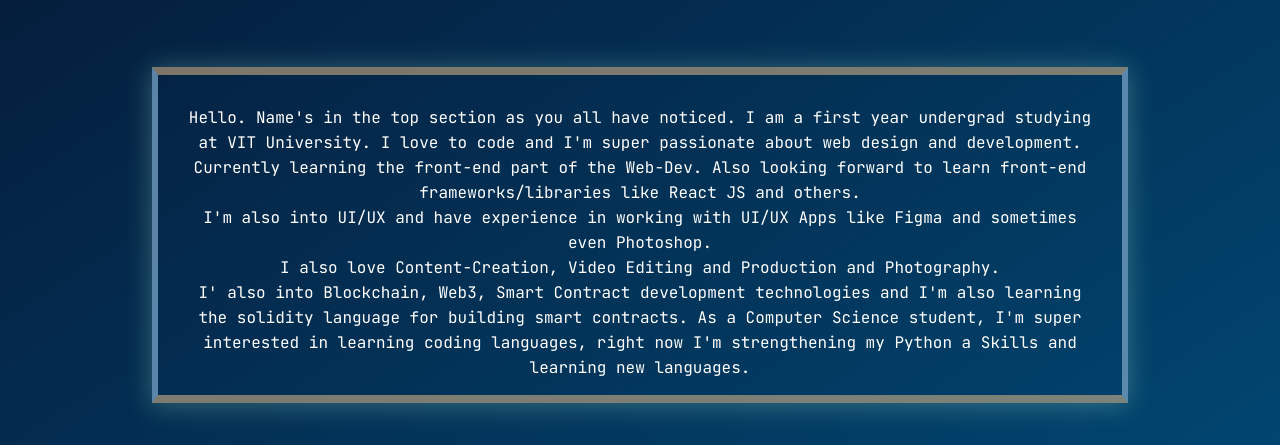
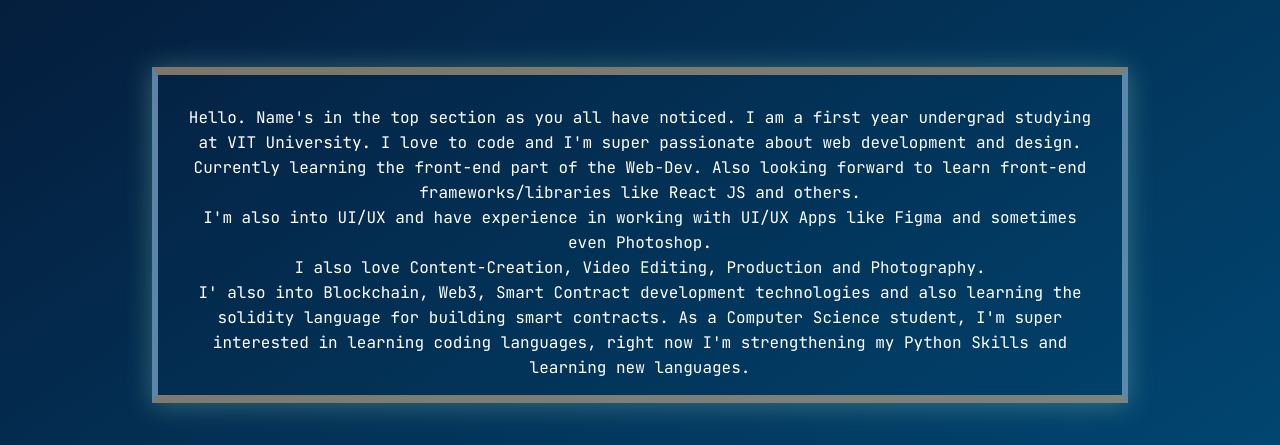
Before and after one commit to gauthking/portfolio, a plain HTML site: page index.html in a window 1280 px wide. Shown: the part 965-1410 px from the top of the page. Drawn offline with Linux system fonts and the light colour scheme.

Commit message:
random error fix

```diff
--- a/index.html
+++ b/index.html
@@ -52,12 +52,12 @@
             <h3>About Me</h3>
             <div class="aboutbox">
                 <div>Hello. Name's in the top section as you all have noticed. I am a first year undergrad studying at
-                    VIT University. I love to code and I'm super passionate about web design and development.
+                    VIT University. I love to code and I'm super passionate about web development and design.
                     Currently learning the front-end part of the Web-Dev. Also looking forward to learn front-end frameworks/libraries like React JS and others. <br>
                     I'm also into UI/UX and have experience in working with UI/UX Apps like Figma and sometimes even Photoshop. <br>
-                    I also love Content-Creation, Video Editing and Production and Photography. <br>
-                    I' also into Blockchain, Web3, Smart Contract development technologies and I'm also learning the solidity language for building smart contracts.
-                    As a Computer Science student, I'm super interested in learning coding languages, right now I'm strengthening my Python a Skills and learning new languages.
+                    I also love Content-Creation, Video Editing, Production and Photography. <br>
+                    I' also into Blockchain, Web3, Smart Contract development technologies and also learning the solidity language for building smart contracts.
+                    As a Computer Science student, I'm super interested in learning coding languages, right now I'm strengthening my Python Skills and learning new languages.
                 </div>
             </div>
         </div>
```
